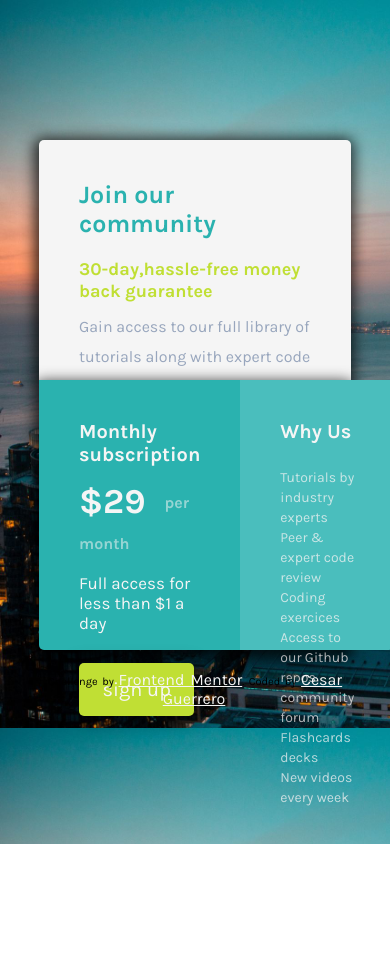
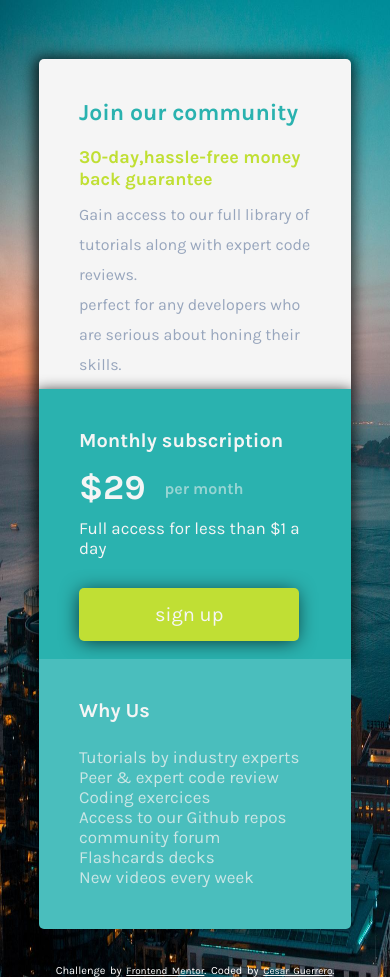
Before and after one commit to cesar-guerrero84/single-price-desafio-frontend, a plain HTML site: page index.html in a window 390 px wide. Before the commit the page ends 844 px from the top, so only its background shows below. Drawn offline with Linux system fonts and the light colour scheme.

Commit message:
version final con responsive design en las medidas mas comunes

```diff
--- a/style.css
+++ b/style.css
@@ -134,6 +134,7 @@ section{
 
 footer{
     margin: 20px;
+    color: white;
 }
 .attribution { font-size: 11px; text-align: center; word-spacing: 2px; }
 .attribution a { color: whitesmoke; }
@@ -159,12 +160,60 @@ footer{
     }
 }
 
+@media screen and (max-width:426px){
+    body{
+        background-size: 900px 1000px;
+        background-size: 1000px cover;
+    }
+    .container{
+        margin-top: 15%;
+    }
+    header{
+        height: 330px;
+    }
+    header h1{
+        font-size: 23px;
+    }
+    section{
+        grid-template-columns: repeat(1,1fr);
+    }
+    .suscription{
+        border-radius:0 ;
+    }
+    .why{
+        border-radius: 0 0 5px 5px ;
+    }
+    .why p{
+        font-size: 17px;
+    }
+    footer{
+        position: relative;
+        top: 300px;
+        margin: 5px;
+    }
+    .attribution a {
+        font-size: 10px;
+    }
+}
+
+@media screen and (max-width:375px){
+    footer{
+        position: relative;
+        top: 300px;
+        margin: 5px;
+    }
+    .attribution a {
+        font-size: 10px;
+    }
+}
+
 @media screen and (max-width:320px){
     body{
-        background-color: whitesmoke;
+        background-position: center;
     }
     .container{
         margin-top: 0;
+        height: 570px;
     }
     /* header */
     header{
@@ -194,13 +243,12 @@ footer{
         position: relative;
         top: 300px;
         margin: 5px;
+        color: white;
     }
     .attribution{
         font-size: 10px;
-        color:black;
     }
     .attribution a {
-        color: rgba(0,0,0,0.75);
         font-size: 10px;
     }
 }
```
